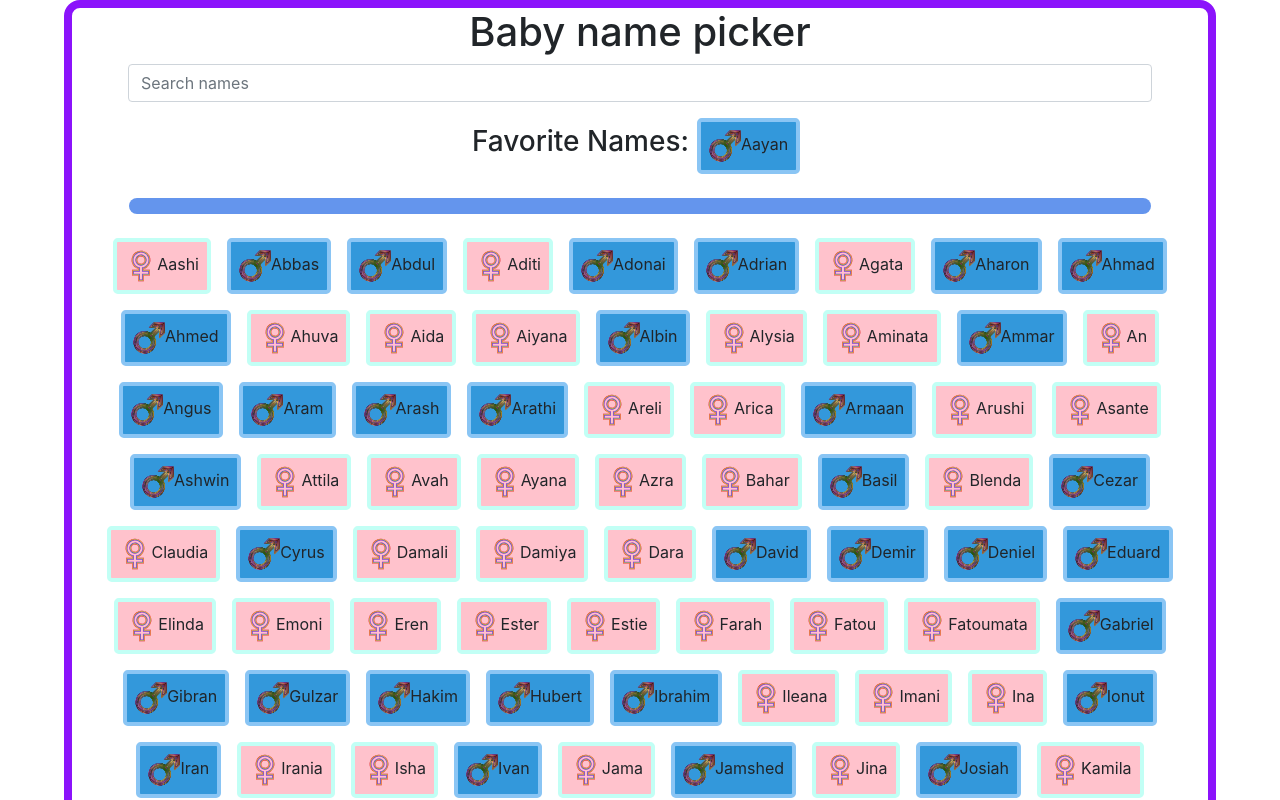
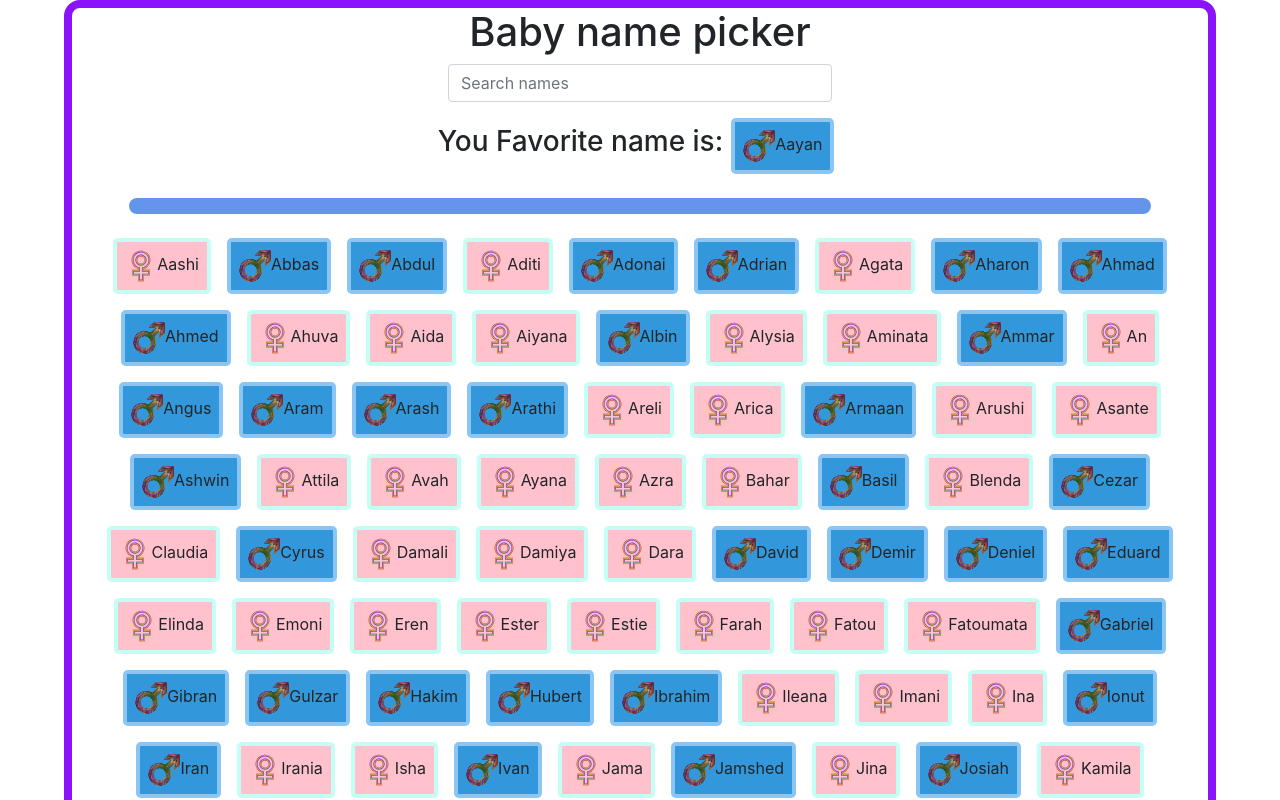
Before and after one commit to iTrip23/baby-names, a React (Create React App) app: page / in a window 1280 px wide. Both pictures are taken after a click on the element "Aayan". Shown: the top 800 px of the page. Built offline with nearby package versions, Linux system fonts and the light colour scheme.

Commit message:
grammar improvement

```diff
--- a/src/App.css
+++ b/src/App.css
@@ -12,17 +12,13 @@ hr {
 	display: block;
 }
 
-.fav-text {
-	font-size: 1rem;
-}
-
 .gender-logo {
 	height: 2rem;
 	width: 2rem;
 }
 
 .search-bar {
-	width: 80vw;
+	width: 30vw;
 	display: block;
 }
 
@@ -44,6 +40,7 @@ hr {
 }
 
 .name-container {
+	width: 100%;
 	display: flex;
 	justify-content: center;
 	align-items: center;
--- a/src/FavNames.js
+++ b/src/FavNames.js
@@ -7,7 +7,8 @@ const FavNames = ({ names, favNames, setFavNames }) => {
 
 	return (
 		<section className='name-container'>
-			<h3>Favorite Names: {favNamesList.length === 0 ? <span className='text-muted'>Click on Names to add them</span> : null}</h3>
+			<h3>{favNamesList.length === 0 ? <span className='text-muted'>Click on Names to Favorite them them</span>
+			: favNamesList.length === 1 ? <span>You Favorite name is: </span> : <span>You favorite names are :</span>}</h3>
 			{favNamesList.map((name, index) => <NameCard name={name} key={index} onClickFunction={remNameFromFav} />)}
 			<hr />
 		</section>
```
